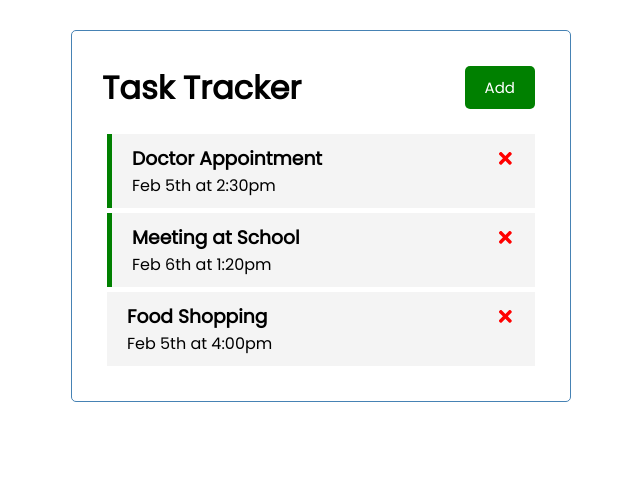
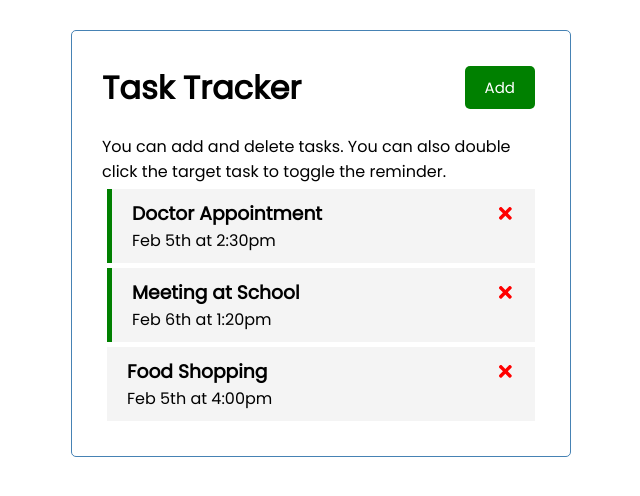
Before and after one commit to lewisyl/react-task-tracker, a React (Create React App) app: page / in a window 1280 px wide. Shown: the top 496 px of the page, without its empty margins (319-959 px from the left). Built offline with nearby package versions, Linux system fonts and the light colour scheme.

Commit message:
done most front end work

```diff
--- a/src/App.js
+++ b/src/App.js
@@ -31,6 +31,7 @@ function App() {
 	const addTask = (task) => {
 		const id = Math.floor(Math.random() * 10000) + 1;
 		const newTask = { id, ...task };
+		// Pay attention - it has to be an ARRAY of tasks contains existing and new tasks
 		setTasks([...tasks, newTask]);
 	};
 
@@ -54,6 +55,10 @@ function App() {
 				onAdd={() => setShowAddTask(!showAddTask)}
 				showAdd={showAddTask}
 			/>
+			<p>
+				You can add and delete tasks. You can also double click the target task
+				to toggle the reminder.
+			</p>
 			{showAddTask && <AddTask onAdd={addTask} />}
 			{tasks.length > 0 ? (
 				<Tasks tasks={tasks} onDelete={deleteTask} onToggle={toggleReminder} />
```
